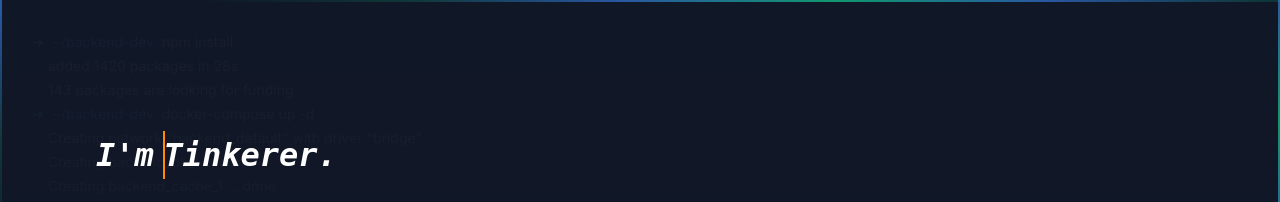
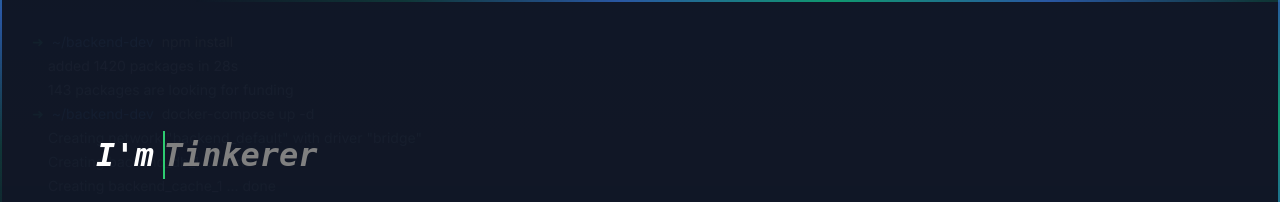
Before and after one commit to lakhanjindam/portfolio-website, a React (Vite) app: page / in a window 1280 px wide. Shown: the top 202 px of the page. Built offline with nearby package versions, Linux system fonts and the light colour scheme.

Commit message:
chore: minor fixes on certificate, hero section

```diff
--- a/src/components/CreativeTextAnimation.module.css
+++ b/src/components/CreativeTextAnimation.module.css
@@ -29,11 +29,10 @@
     --primary-color: #01fe87;
     --text-color: #ffffff;
     --text-color-transparent: rgba(255, 255, 255, 0.1);
-    --gradient-color-1: #ff8c00;
-    --gradient-color-2: #ffd700;
-    --gradient-color-3: #00b33c;
-    --gradient-color-4: #00ffc7;
-
+    --gradient-color-1: #2ecc71;
+    --gradient-color-2: #00fff2;
+    --gradient-color-3: #00a6ff;
+    --gradient-color-4: #1a8df1;
     display: inline-flex;
     align-items: center;
     font-style: italic;
@@ -48,7 +47,7 @@
 
   .creativeText span {
     position: relative;
-    color: white; /* Change from var(--text-color-transparent) to black */
+    color: grey; /* Change from var(--text-color-transparent) to black */
     animation: displayText 12s infinite;
   }
 
@@ -74,5 +73,5 @@
     background-size: 500% auto;
     border-right: 2px solid var(--gradient-color-1);
     color: transparent;
-    animation: animate 3s linear infinite, animateText 4s ease-in-out infinite alternate;
+    animation: animate 3s linear infinite, animateText 5s ease-in-out infinite alternate;
   }
--- a/src/components/certifications/certificateCard.tsx
+++ b/src/components/certifications/certificateCard.tsx
@@ -1,6 +1,5 @@
 // import Image from 'next/image'
 import { Card, CardContent } from "../ui/card"
-import { Badge } from "../ui/badge"
 import { CalendarIcon } from 'lucide-react'
 import { FaAws} from 'react-icons/fa';
 import { SiKubernetes, SiTerraform } from 'react-icons/si';
@@ -11,14 +10,15 @@ interface CertificateCardProps {
   iconColor?: string
   title: string
   organization: string
-  date: string
+  issueDate: string
   description?: string
   credentialUrl: string
   skills: string[]
   credentialId: string
+  expiryDate?: string
 }
 
-export function CertificateCard({ id, title, organization, date, description, iconColor, credentialUrl, skills }: CertificateCardProps) {
+export function CertificateCard({ id, title, organization, issueDate, expiryDate, description, iconColor, credentialUrl, skills }: CertificateCardProps) {
   return (
     <Card className="relative overflow-hidden transition-all duration-500 ease-in-out hover:shadow-lg hover:shadow-purple-500/40 group bg-gray-800 border-gray-700">
       <div className="aspect-[2/3] relative overflow-hidden">
@@ -34,14 +34,14 @@ export function CertificateCard({ id, title, organization, date, description, ic
       </div>
       <CardContent className="absolute inset-0 p-6 flex flex-col justify-between text-white">
         <div className="transform group-hover:translate-y-0 transition-all duration-500 ease-in-out">
-          <h3 className="text-2xl font-bold mb-2 transform translate-y-8 group-hover:translate-y-0 transition-transform duration-500 ease-in-out bg-clip-text text-transparent bg-gradient-to-r from-emerald-500 to-blue-600">{title}</h3>
+          <h3 className="text-2xl font-bold mb-2 transform translate-y-8 group-hover:translate-y-0 transition-transform duration-500 ease-in-out bg-clip-text text-transparent bg-gradient-to-r from-emerald-500 to-blue-600 group-hover:text-white">{title}</h3>
           <div className="opacity-0 group-hover:opacity-100 transition-all duration-500 ease-in-out delay-100 transform translate-y-4 group-hover:translate-y-0">
             <p className="text-md mb-4 text-gray-300">{organization}</p>
             <div className="flex items-center space-x-2 mb-4 text-gray-300">
               <CalendarIcon className="w-5 h-5" />
-              <span className="text-sm">Issued: {date}</span>
+              <span className="text-sm">Issued: {issueDate}</span>
               <span>•</span>
-              <span className="text-sm">Expires: {date}</span>
+              <span className="text-sm">Expires: {expiryDate}</span>
             </div>
             <p className="text-sm mb-4 text-gray-300">
               <button
--- a/src/components/certifications/certifications.tsx
+++ b/src/components/certifications/certifications.tsx
@@ -48,7 +48,8 @@ const Certifications: React.FC = () => {
               id={cert.id}
               title={cert.name}
               organization={cert.issuer}
-              date={cert.issueDate}
+              issueDate={cert.issueDate}
+              expiryDate={cert.expiryDate}
               description={cert.description}
               credentialId={cert.credentialId}
               iconColor={cert.iconColor}
--- a/src/components/creativeTextAnimation.tsx
+++ b/src/components/creativeTextAnimation.tsx
@@ -4,10 +4,10 @@ export default function CreativeTextAnimation() {
   return (
     <div className={styles.creativeText}>
       I'm
-      <span style={{ animationDelay: 'calc(-3s * 0)' }} data-text="Lakhan.">Lakhan.</span>
-      <span style={{ animationDelay: 'calc(-3s * 1)' }} data-text="Developer.">Developer.</span>
-      <span style={{ animationDelay: 'calc(-3s * 2)' }} data-text="Tinkerer.">Tinkerer.</span>
-      <span style={{ animationDelay: 'calc(-3s * 3)' }} data-text="Solver.">Solver.</span>
+      <span style={{ animationDelay: 'calc(-3s * 0)' }} data-text="Lakhan">Lakhan</span>
+      <span style={{ animationDelay: 'calc(-3s * 1)' }} data-text="Developer">Developer</span>
+      <span style={{ animationDelay: 'calc(-3s * 2)' }} data-text="Tinkerer">Tinkerer</span>
+      <span style={{ animationDelay: 'calc(-3s * 3)' }} data-text="Solver">Solver</span>
     </div>
   )
 }
```
